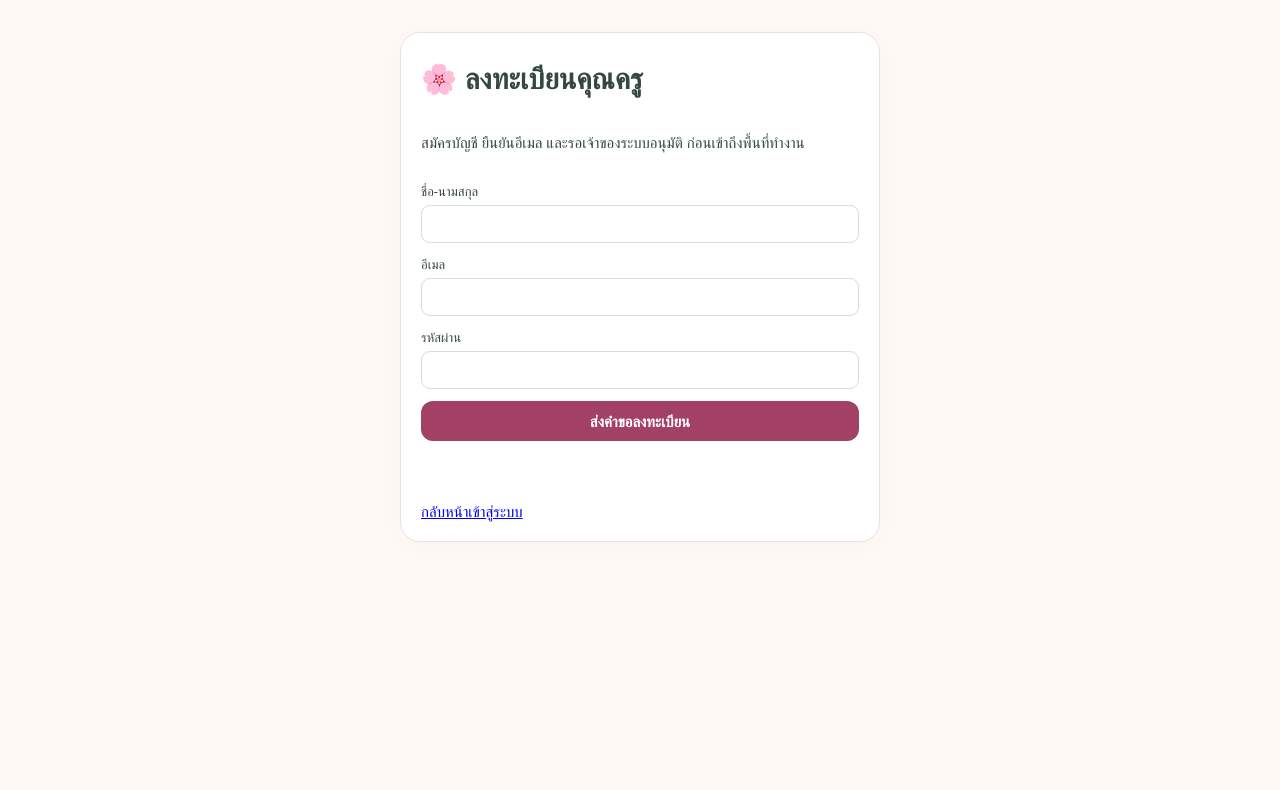
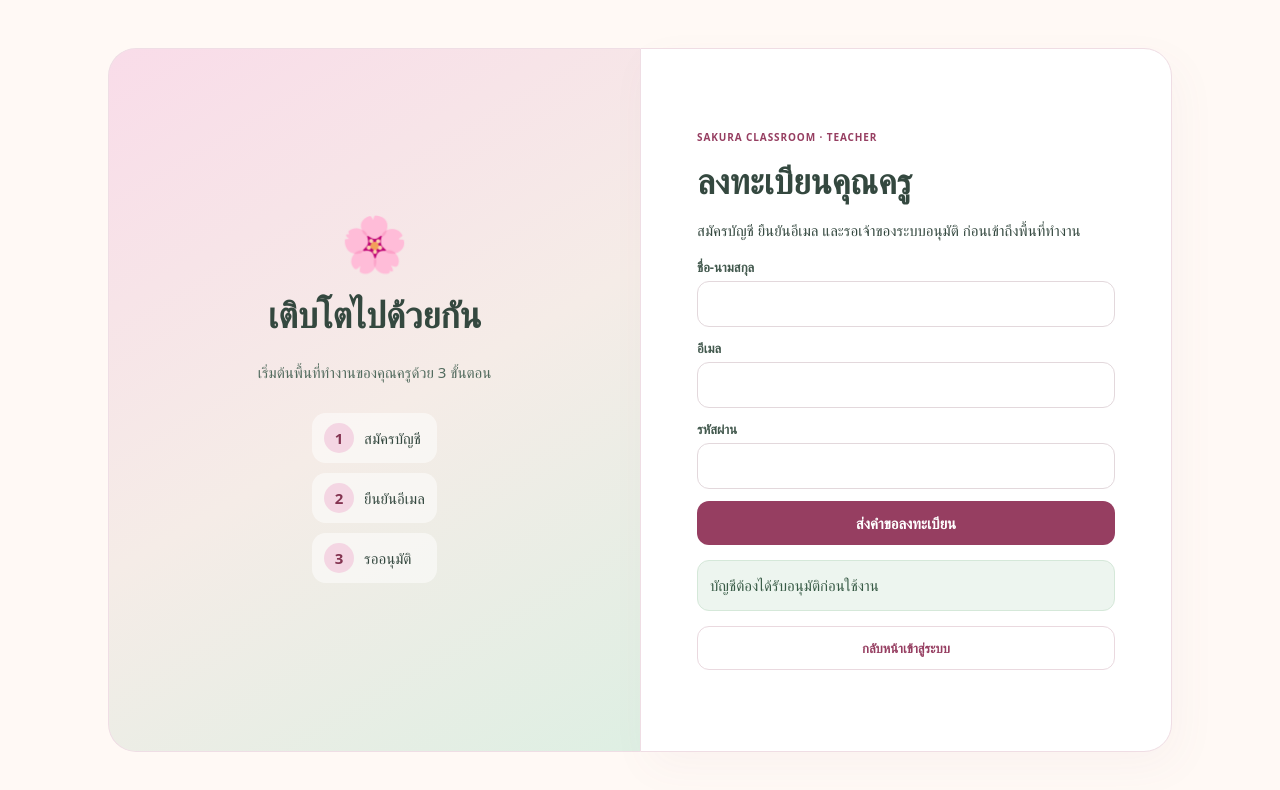
Before and after one commit to Jezang/gradeflow-next, a Next.js app: page /register in a window 1280 px wide. Shown: the top 790 px of the page. Built offline with nearby package versions, Linux system fonts and the light colour scheme; no server answers.

Commit message:
Align app/register/page.tsx with Sakura authentication layout

```diff
--- a/app/register/page.tsx
+++ b/app/register/page.tsx
@@ -4,6 +4,7 @@ import {onAuthStateChanged,createUserWithEmailAndPassword,sendEmailVerification,
 import {doc,getDoc,serverTimestamp,setDoc} from 'firebase/firestore';
 import {firebaseServices} from '../../lib/firebase';
 import Link from 'next/link';
+import '../login/sakura.css';
 export default function Register(){
  const [user,setUser]=useState<User|null>(null),[ready,setReady]=useState(false),[name,setName]=useState(''),[email,setEmail]=useState(''),[password,setPassword]=useState(''),[busy,setBusy]=useState(false),[status,setStatus]=useState('');
  useEffect(()=>onAuthStateChanged(firebaseServices().auth,u=>{setUser(u);setReady(true)}),[]);
@@ -15,5 +16,5 @@ export default function Register(){
  await setDoc(ref,{name:name.trim(),email:u.email,status:'pending',createdAt:serverTimestamp()});setStatus('ส่งคำขอแล้ว กรุณารอเจ้าของระบบอนุมัติ');
  }catch{setStatus('ดำเนินการไม่สำเร็จ กรุณาตรวจสอบบัญชีหรือกลับไปเข้าสู่ระบบแล้วลองใหม่')}finally{setBusy(false)}}
  async function refresh(){try{await firebaseServices().auth.currentUser?.reload();setUser(firebaseServices().auth.currentUser);setStatus('ตรวจสอบอีเมลแล้ว กรุณากดส่งคำขอ')}catch{setStatus('ตรวจสอบไม่สำเร็จ')}}
- return <main className="panel login" style={{margin:'32px auto',maxWidth:480}}><h1>🌸 ลงทะเบียนคุณครู</h1><p>สมัครบัญชี ยืนยันอีเมล และรอเจ้าของระบบอนุมัติ ก่อนเข้าถึงพื้นที่ทำงาน</p><form onSubmit={submit} style={{display:'grid',gap:12}}><label>ชื่อ-นามสกุล<input required maxLength={120} value={name} onChange={e=>setName(e.target.value)}/></label>{user?<p>{user.email}</p>:<><label>อีเมล<input type="email" required value={email} onChange={e=>setEmail(e.target.value)} autoComplete="email"/></label><label>รหัสผ่าน<input type="password" required minLength={8} value={password} onChange={e=>setPassword(e.target.value)} autoComplete="new-password"/></label></>}<button className="primary" disabled={!ready||busy}>ส่งคำขอลงทะเบียน</button></form>{user&&<><button disabled={busy} onClick={refresh}>ยืนยันอีเมลแล้ว / ตรวจสอบอีกครั้ง</button><button onClick={()=>signOut(firebaseServices().auth).catch(()=>setStatus('ออกจากระบบไม่สำเร็จ'))}>ออกจากระบบ</button></>}<p role="status">{status}</p><Link href="/login">กลับหน้าเข้าสู่ระบบ</Link></main>
+ return <main className="sakura-login auth-register"><section className="sakura-art"><div aria-hidden="true" style={{fontSize:54}}>🌸</div><h2>เติบโตไปด้วยกัน</h2><p>เริ่มต้นพื้นที่ทำงานของคุณครูด้วย 3 ขั้นตอน</p><ol className="auth-steps"><li><span>1</span>สมัครบัญชี</li><li><span>2</span>ยืนยันอีเมล</li><li><span>3</span>รออนุมัติ</li></ol></section><section className="sakura-form"><small>SAKURA CLASSROOM · TEACHER</small><h1>ลงทะเบียนคุณครู</h1><p>สมัครบัญชี ยืนยันอีเมล และรอเจ้าของระบบอนุมัติ ก่อนเข้าถึงพื้นที่ทำงาน</p><form onSubmit={submit} style={{display:'grid',gap:12}}><label>ชื่อ-นามสกุล<input required maxLength={120} value={name} onChange={e=>setName(e.target.value)}/></label>{user?<p>{user.email}</p>:<><label>อีเมล<input type="email" required value={email} onChange={e=>setEmail(e.target.value)} autoComplete="email"/></label><label>รหัสผ่าน<input type="password" required minLength={8} value={password} onChange={e=>setPassword(e.target.value)} autoComplete="new-password"/></label></>}<button className="primary" disabled={!ready||busy}>ส่งคำขอลงทะเบียน</button></form>{user&&<><button disabled={busy} onClick={refresh}>ยืนยันอีเมลแล้ว / ตรวจสอบอีกครั้ง</button><button onClick={()=>signOut(firebaseServices().auth).catch(()=>setStatus('ออกจากระบบไม่สำเร็จ'))}>ออกจากระบบ</button></>}<p className="login-status" role="status">{status||"บัญชีต้องได้รับอนุมัติก่อนใช้งาน"}</p><Link className="auth-action" href="/login">กลับหน้าเข้าสู่ระบบ</Link></section></main>
 }
```
